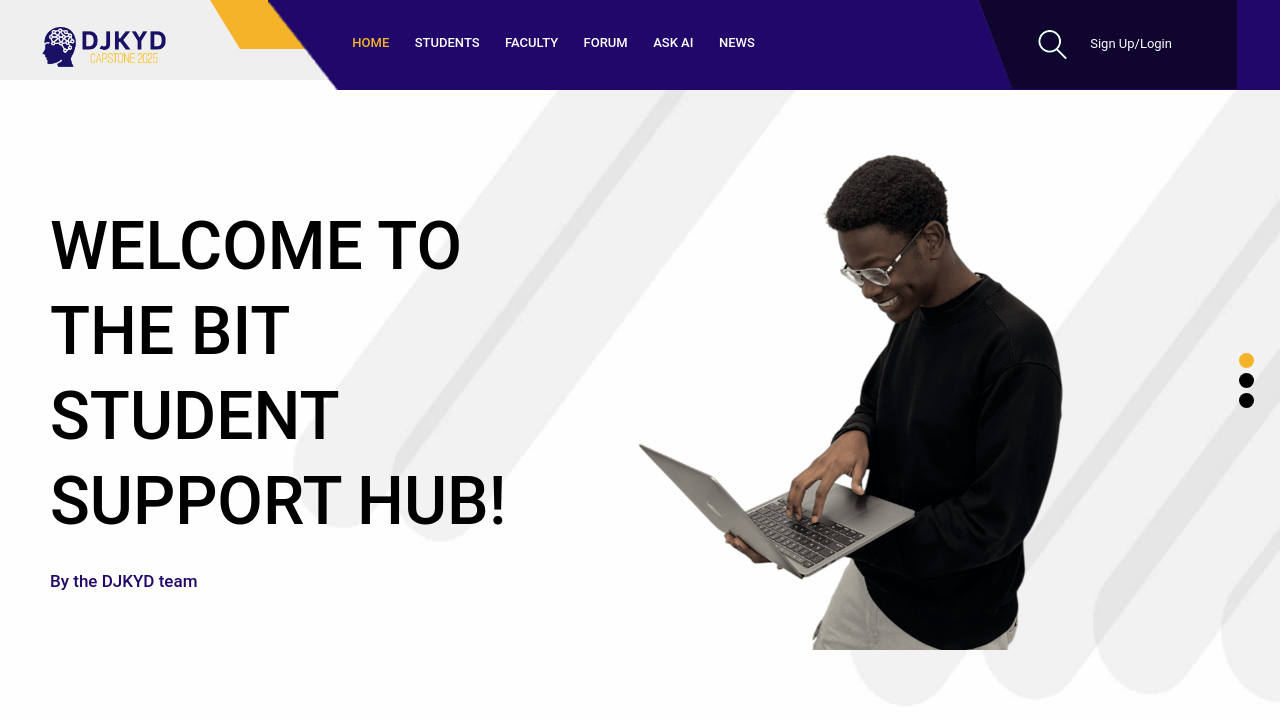
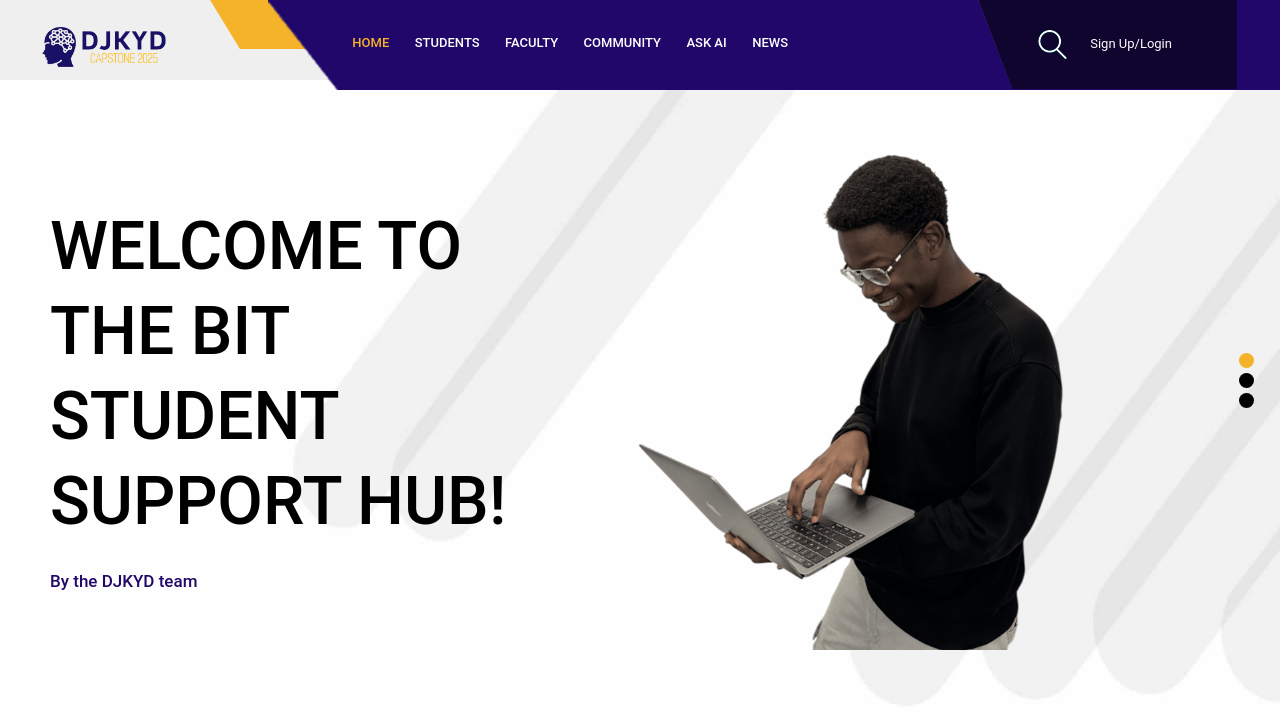
Before and after one commit to jacobabr9/DJKYDcapstone, a PHP site: page / in a window 1280 px wide. Shown: the top 719 px of the page. Run offline with PHP 8.4, Linux system fonts and the light colour scheme; some libraries are stand-ins or nearby versions.

Commit message:
Update index.php

```diff
--- a/mind/index.php
+++ b/mind/index.php
@@ -81,7 +81,7 @@ if ($conn->connect_error) {
                       <li class="active"> <a href="#Home">Home</a> </li>
                       <li> <a href="students-page.php">Students</a> </li>
                       <li> <a href="faculty-page.php">Faculty</a> </li>
-                      <li> <a href="Community">Forum</a> </li>
+                      <li> <a href="forum">Community</a> </li>
                       <li> <a href="#Ask_AI">Ask AI</a> </li>
                       <li> <a href="news.php">News</a> </li>
                      </ul>
```
